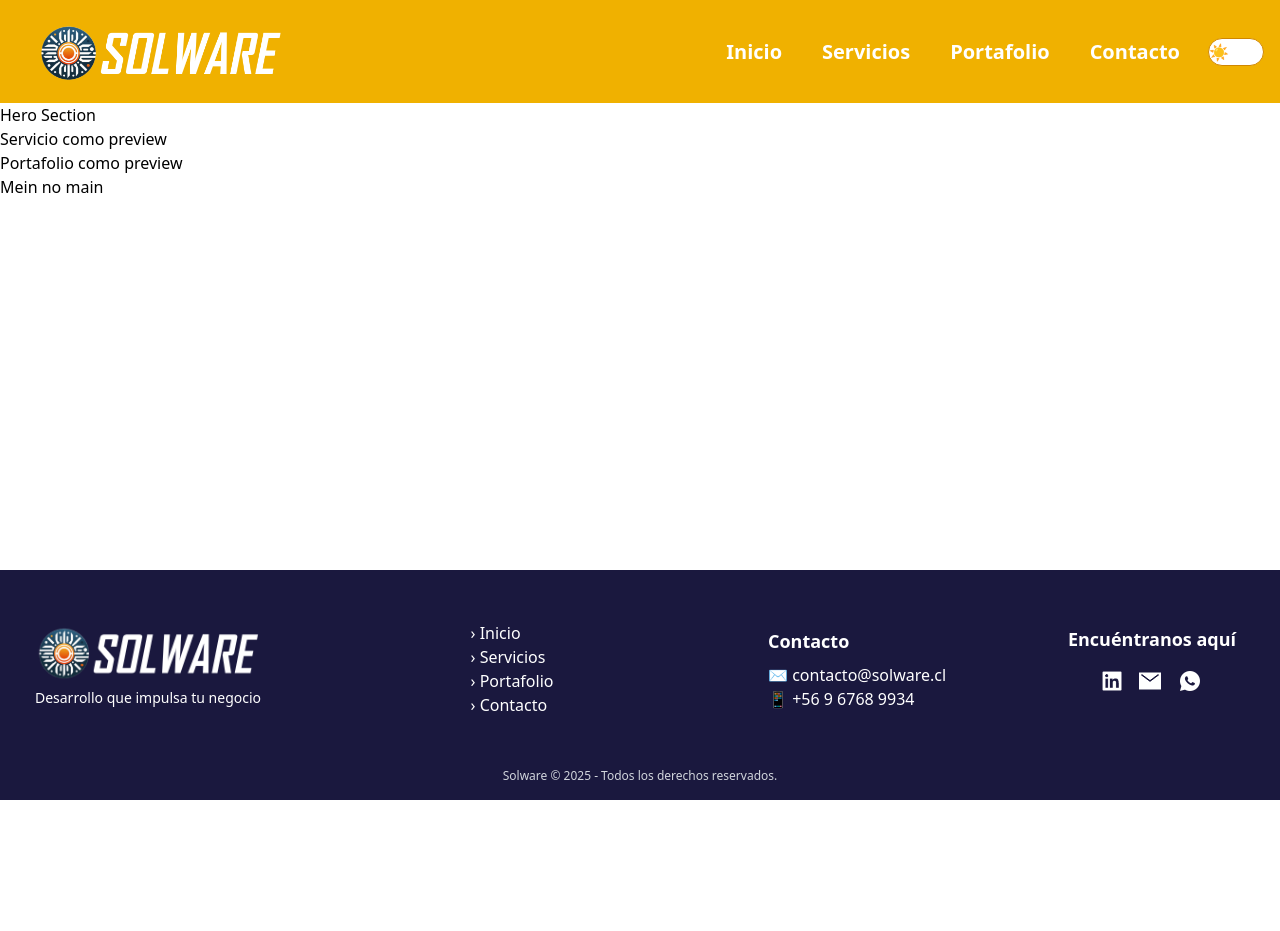
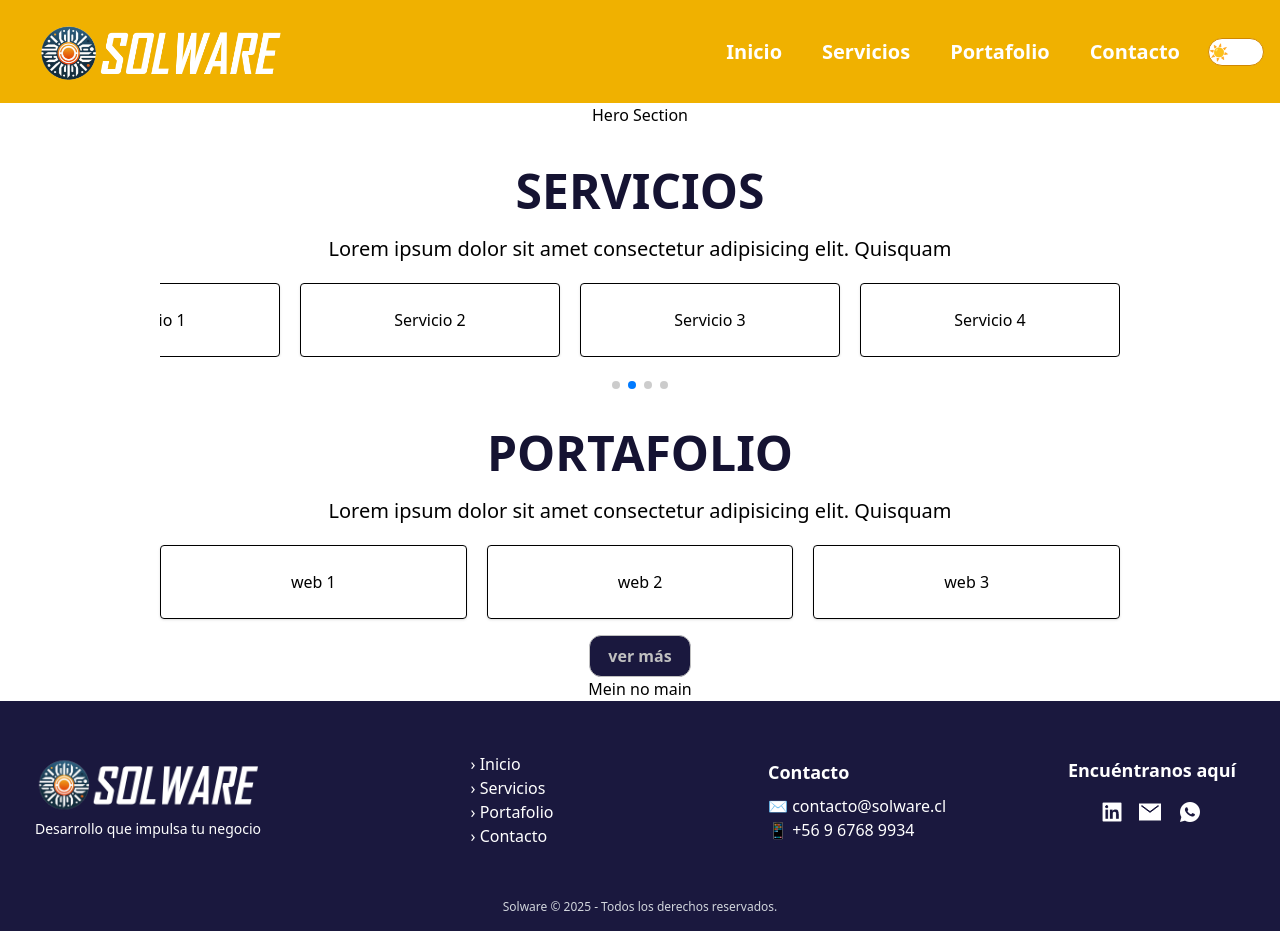
Before and after one commit to hectrhcc/Solware, a React (Vite) app: page / in a window 1280 px wide. Before the commit the page ends 800 px from the top, so only its background shows below. Built offline with nearby package versions, Linux system fonts and the light colour scheme.

Commit message:
estructura servicios portfolio

```diff
--- a/package.json
+++ b/package.json
@@ -14,8 +14,10 @@
     "aos": "^2.3.4",
     "emailjs-com": "^3.2.0",
     "react": "^19.0.0",
+    "react-clear-carousel": "^1.0.8",
     "react-dom": "^19.0.0",
     "react-hook-form": "^7.56.3",
+    "swiper": "^11.2.6",
     "tailwindcss": "^4.1.4",
     "wouter": "^3.7.0"
   },
--- a/src/App.css
+++ b/src/App.css
@@ -11,7 +11,7 @@
 ::-webkit-scrollbar-thumb {
         background: linear-gradient(transparent,#F0B100 ) !important;
         border-radius:4rem !important;
-        height:8rem !important;
+        height:5rem !important;
         }
 
 .subrayado-naranja-espacio:hover {
@@ -29,6 +29,7 @@ button{
     background-color: #1A183E; /* Color de fondo */
   color: silver;
   font-weight: bold;
+
 }
 
 button:hover{
@@ -37,6 +38,21 @@ button:hover{
      border: 2px solid #1A183E ;
 }
 
+/* Excepción específica para botón de menú */
+.button-menu {
+  background-color: transparent;
+  color: inherit;
+  font-weight: normal;
+  border: none;
+}
+
+/* Si quieres también evitar hover del general */
+.button-menu:hover {
+  background-color: transparent;
+  color: inherit;
+  border: none;
+}
+
 .stroke{
     stroke: black;
 stroke-width: 3;
--- a/src/components/Contacto.jsx
+++ b/src/components/Contacto.jsx
@@ -98,7 +98,7 @@ const [mensajeEnviado, setMensajeEnviado] = useState('');
 
       <button
         type="submit"
-        className=" px-4 py-2 rounded border-2   ml-5.5 hover:scale-110 lg:w-7/8 lg:py-3 lg: lg:hover:scale-100"
+        className=" px-4 py-2 rounded border-1   ml-5.5 hover:scale-110 lg:w-7/8 lg:py-3 lg:hover:scale-100"
         disabled={enviando} // para evitar doble envío
       >
          <span >
--- a/src/components/Header.jsx
+++ b/src/components/Header.jsx
@@ -54,7 +54,7 @@ const Header = () => {
       <header className="w-full h-full flex justify-between items-center p-4 bg-yellow-500 relative">
         {/* Hamburguesa */}
         <div className="lg:hidden w-1/12 h-16.5 items-center bg-yellow-500">
-          <button onClick={toggleMenu}>
+          <button onClick={toggleMenu} className="button-menu">
             <Hamburguesa open={openBurger} />
           </button>
         </div>
--- a/src/components/HeroSection.jsx
+++ b/src/components/HeroSection.jsx
@@ -3,8 +3,8 @@ import React, { useState , useEffect} from 'react';
 export default function HeroSection() {
 
 return (
-<>
+<div className='mx-auto'>
 Hero Section
-</>
+</div>
 )
 }
--- a/src/components/Mein.jsx
+++ b/src/components/Mein.jsx
@@ -2,11 +2,11 @@ import React from 'react'
 
 const Mein = () => {
 return(
-<>
-<div>
+
+<div className='mx-auto'>
  Mein no main
  </div>
-</>
+
 )
 
 }
--- a/src/components/Portafolio.jsx
+++ b/src/components/Portafolio.jsx
@@ -4,7 +4,17 @@ export default function Portafolio() {
 
 return (
 <>
-Portafolio como preview
+ <h1 className='text-4xl lg:text-5xl font-bold color text-center mt-7 color lg:mt-10 mb-5' >PORTAFOLIO</h1>
+    <p className='w-11/12 md:w-2/3 lg:w-1/2 mx-auto text-center text-lg lg:text-xl mb-5'>
+        Lorem ipsum dolor sit amet consectetur adipisicing elit. Quisquam
+      </p>
+    <div className='mt-5 gap-5 flex flex-col lg:flex-row justify-center items-center w-full lg:w-3/4 mx-auto'>
+        <div className='border-1 w-3/4 lg:w-1/2 p-6 text-center rounded shadow'>web 1</div>
+        <div className='border-1 w-3/4 lg:w-1/2 p-6 text-center rounded shadow'>web 2</div>
+        <div className='border-1 w-3/4 lg:w-1/2 p-6 text-center rounded shadow'>web 3</div>
+    </div>
+
+
 </>
 )
 }
--- a/src/components/Servicios.jsx
+++ b/src/components/Servicios.jsx
@@ -1,10 +1,62 @@
-import React, { useState , useEffect} from 'react';
+import React from 'react';
+import { Swiper, SwiperSlide } from 'swiper/react';
+import 'swiper/css';
+import 'swiper/css/pagination';
+import { Autoplay, Pagination } from 'swiper/modules';
 
 export default function Servicios() {
+  return (
+    <>
+      <h1 className='text-4xl lg:text-5xl font-bold color text-center mt-7 lg:mt-10 mb-5'>
+        SERVICIOS
+      </h1>
 
-return (
-<>
-Servicio como preview
-</>
-)
+      <p className='w-11/12 md:w-2/3 lg:w-1/2 mx-auto text-center text-lg lg:text-xl mb-5'>
+        Lorem ipsum dolor sit amet consectetur adipisicing elit. Quisquam
+      </p>
+
+      <div className='w-[73%] md:w-4/5 lg:w-3/4 mx-auto mb-1 '>
+        <Swiper
+          spaceBetween={20}
+          autoplay={{ delay: 3000, disableOnInteraction: false }}
+          pagination={{ el: '.swiper-custom-pagination', clickable: true }}
+          loop={true}
+          navigation={false}
+          modules={[Autoplay, Pagination]}
+          breakpoints={{
+            0: { slidesPerView: 1 },
+            768: { slidesPerView: 2 },
+            1024: { slidesPerView: 3.5 }, // Permite rotar en escritorio
+          }}
+        >
+          {[1, 2, 3, 4].map((n) => (
+            <SwiperSlide key={n}>
+              <div className='border p-6 text-center rounded shadow'>
+                Servicio {n}
+              </div>
+            </SwiperSlide>
+          ))}
+        </Swiper>
+      </div>
+
+      {/* Pagination bullets debajo del carrusel */}
+      <div className='swiper-custom-pagination flex justify-center mt-6'></div>
+
+      {/* Estilos personalizados para bullets */}
+      <style jsx>{`
+        .swiper-pagination-bullet {
+          background: #aaa;
+          opacity: 1;
+          margin: 0 6px !important;
+          width: 12px;
+          height: 12px;
+          border-radius: 50%;
+        }
+
+        .swiper-pagination-bullet-active {
+          background: #1A183E;
+        }
+      `}</style>
+    </>
+  );
 }
--- a/src/pages/Home.jsx
+++ b/src/pages/Home.jsx
@@ -3,7 +3,7 @@ import Mein from '../components/Mein';
 import Servicios from '../components/Servicios'
 import Portafolio from '../components/Portafolio'
 import HeroSection from '../components/HeroSection';
-
+import { Route, Link } from 'wouter';
 
 const Home = () => {
   return (
@@ -14,6 +14,15 @@ const Home = () => {
     </div>
     <div className=' w-full'>
     <Portafolio />
+
+    <Link href="Portafolio" >
+     <button
+        type="submit"
+        className="mx-auto block mt-4 w-[30%] lg:w-[8%] px-4 py-2 rounded-xl  border-1 "
+      >
+        ver más
+      </button>
+    </Link>
     </div>
       <Mein/>
     </>
--- a/src/pages/PortafolioPage.jsx
+++ b/src/pages/PortafolioPage.jsx
@@ -4,9 +4,15 @@ import Portafolio from '../components/Portafolio';
 const PortafolioPage = () => {
   return (
     <>
-     <h1 className='text-4xl lg:text-5xl font-bold color text-center mt-7 color lg:mt-10' >PORTAFOLIO</h1>
+
          <Portafolio/>
         {/*el resto del portafolio */}
+        <div className='mt-5 mb-5 gap-5 flex flex-col lg:flex-row justify-center items-center w-full lg:w-3/4 mx-auto'>
+
+        <div className='border-1 w-3/4 lg:w-1/2 text-center p-6 text-center rounded shadow'>web 4</div>
+        <div className='border-1 w-3/4 lg:w-1/2 text-center p-6 text-center rounded shadow'>web 5</div>
+        <div className='border-1 w-3/4 lg:w-1/2 text-center p-6 text-center rounded shadow'>web 6</div>
+        </div>
     </>
   )
 }
--- a/src/pages/ServiciosPage.jsx
+++ b/src/pages/ServiciosPage.jsx
@@ -3,11 +3,12 @@ import Servicios from '../components/Servicios';
 
 const ServiciosPage = () => {
   return (
-    <>
-    <h1 className='text-4xl lg:text-5xl font-bold color text-center mt-7 color lg:mt-10' >SERVICIOS</h1>
-      <Servicios/>
+
+    <div className='mb-5'>
+    <Servicios/>
     {/*el resto de los servicios o alguna info */}
-    </>
+    </div>
+
   )
 }
 
```
Also changed, not shown: 1 other file (tests, documents, lock files or other folders).
